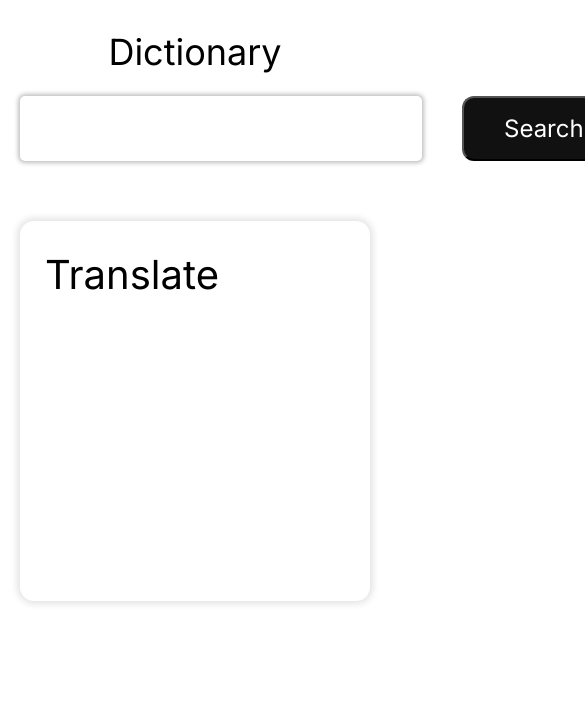
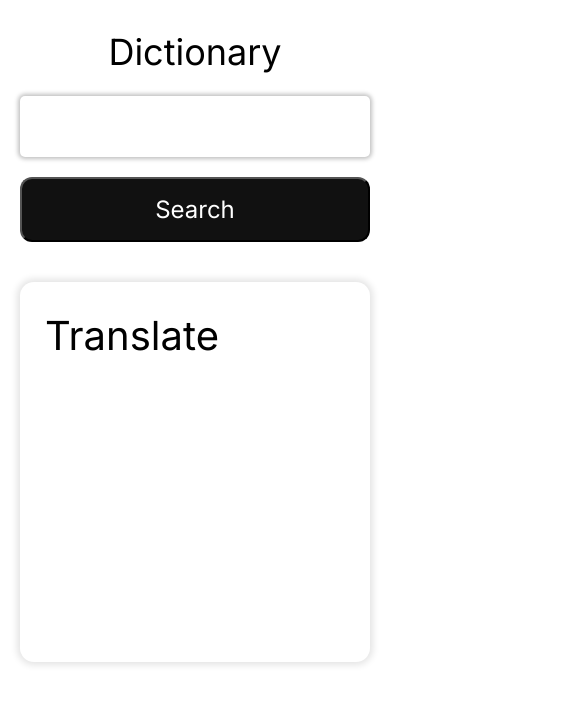
Before and after one commit to MZayniddin/Dictionary-app, a plain HTML site: page index.html in a window 390 px wide. Shown: the top 704 px of the page, 585 px wide, since content can reach past the window. Drawn offline with Linux system fonts and the light colour scheme.

Commit message:
Site was made responsive

```diff
--- a/index.html
+++ b/index.html
@@ -4,6 +4,7 @@
   <meta charset="UTF-8">
   <meta http-equiv="X-UA-Compatible" content="IE=edge">
   <meta name="viewport" content="width=device-width, initial-scale=1.0">
+  <link rel="icon" href="./img/logo.png">
   <link rel="stylesheet" href="style.css">
   <script src="script.js" defer></script>
   <title>Dictionary</title>
--- a/style.css
+++ b/style.css
@@ -25,7 +25,7 @@
 
 .form {
   display: flex;
-  column-gap: 40px;
+  gap: 20px 40px;
   margin-bottom: 60px;
 }
 
@@ -116,3 +116,10 @@
 .mp-text {
   font-weight: bold;
 }
+
+@media screen and (max-width: 620px) {
+  .form {
+    flex-direction: column;
+    margin-bottom: 40px;
+  }
+}
```
Also changed, not shown: img/logo.png (added).
